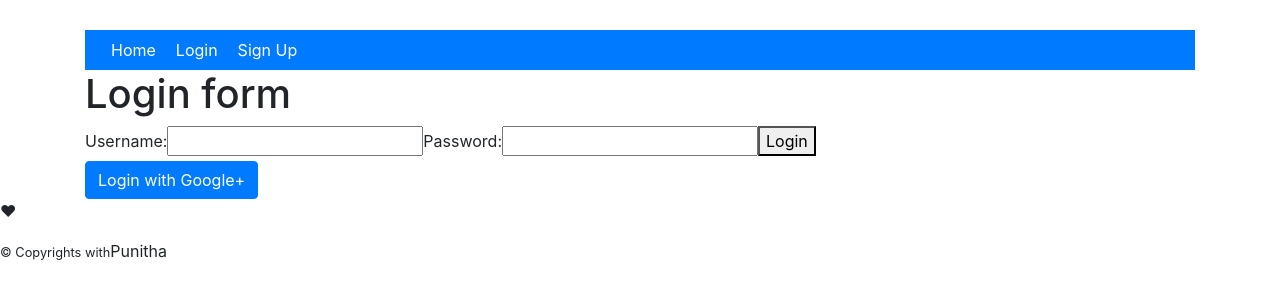
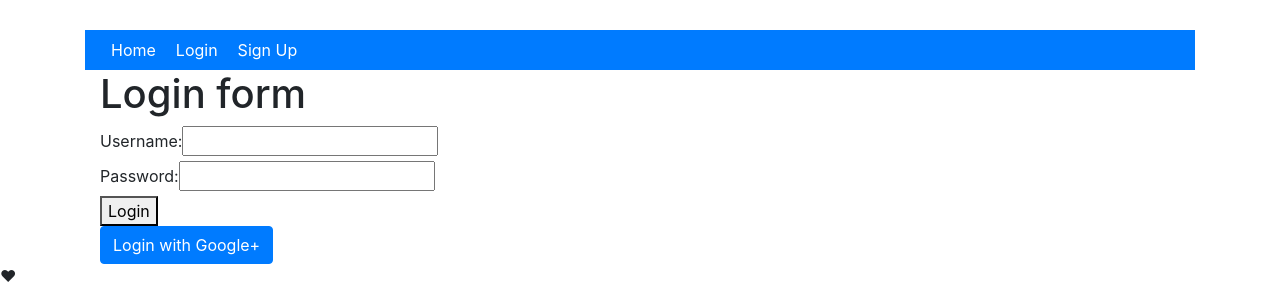
Before and after one commit to punitha86/FamilyTravel, a React (Create React App) app: page /login in a window 1280 px wide. Shown: the part 538-845 px from the top of the page. Before the commit the page ends 801 px from the top, so only its background shows below. Built offline with nearby package versions, Linux system fonts and the light colour scheme; no server answers; some icons are missing.

Commit message:
form styles improved

```diff
--- a/src/components/Login.js
+++ b/src/components/Login.js
@@ -40,6 +40,7 @@ class Login extends React.Component {
   			return <Redirect to={{ pathname: this.state.redirectTo }} />
   		} else {
   			return (
+          <div className="container">
   				<div className="LoginForm">
   					<h1>Login form</h1>
   					<form>
@@ -50,6 +51,7 @@ class Login extends React.Component {
   							value={this.state.username}
   							onChange={this.handleChange}
   						/>
+              <br/>
   						<label htmlFor="password">Password: </label>
   						<input
   							type="password"
@@ -57,13 +59,17 @@ class Login extends React.Component {
   							value={this.state.password}
   							onChange={this.handleChange}
   						/>
-  						<button onClick={this.handleSubmit}>Login</button>
+              <br/>
+  						<button variant="primary"  onClick={this.handleSubmit}>Login</button>
+              <br/>
   					</form>
 
   						<a href="https://familytravel.herokuapp.com/auth/google"><Button variant="primary" >
               Login with Google+
   					</Button></a>
   				</div>
+          </div>
+
   			)
   		}
   	}
--- a/src/components/SignupForm.js
+++ b/src/components/SignupForm.js
@@ -42,6 +42,7 @@ class SignupForm extends Component {
 			return <Redirect to={{ pathname: this.state.redirectTo }} />
 		}
 		return (
+			<div className="container">
 			<div className="SignupForm">
 				<h1>Signup form</h1>
 				<label htmlFor="username">Username: </label>
@@ -51,6 +52,7 @@ class SignupForm extends Component {
 					value={this.state.username}
 					onChange={this.handleChange}
 				/>
+				<br/>
 				<label htmlFor="password">Password: </label>
 				<input
 					type="password"
@@ -58,6 +60,7 @@ class SignupForm extends Component {
 					value={this.state.password}
 					onChange={this.handleChange}
 				/>
+				<br/>
 				<label htmlFor="confirmPassword">Confirm Password: </label>
 				<input
 					type="password"
@@ -65,7 +68,10 @@ class SignupForm extends Component {
 					value={this.state.confirmPassword}
 					onChange={this.handleChange}
 				/>
+				<br/>
 				<button onClick={this.handleSubmit}>Sign up</button>
+				<br/>
+			</div>
 			</div>
 		)
 	}
```
